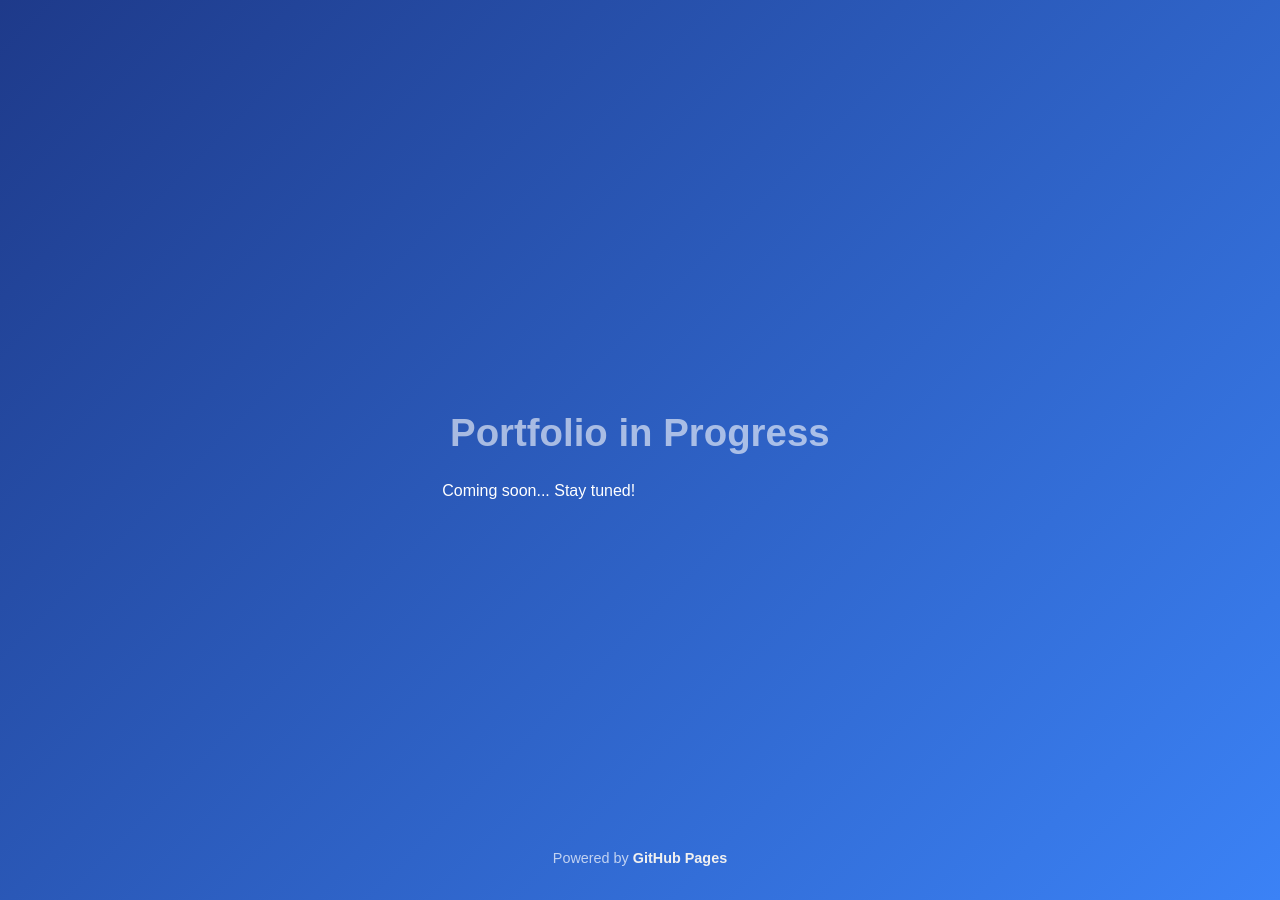
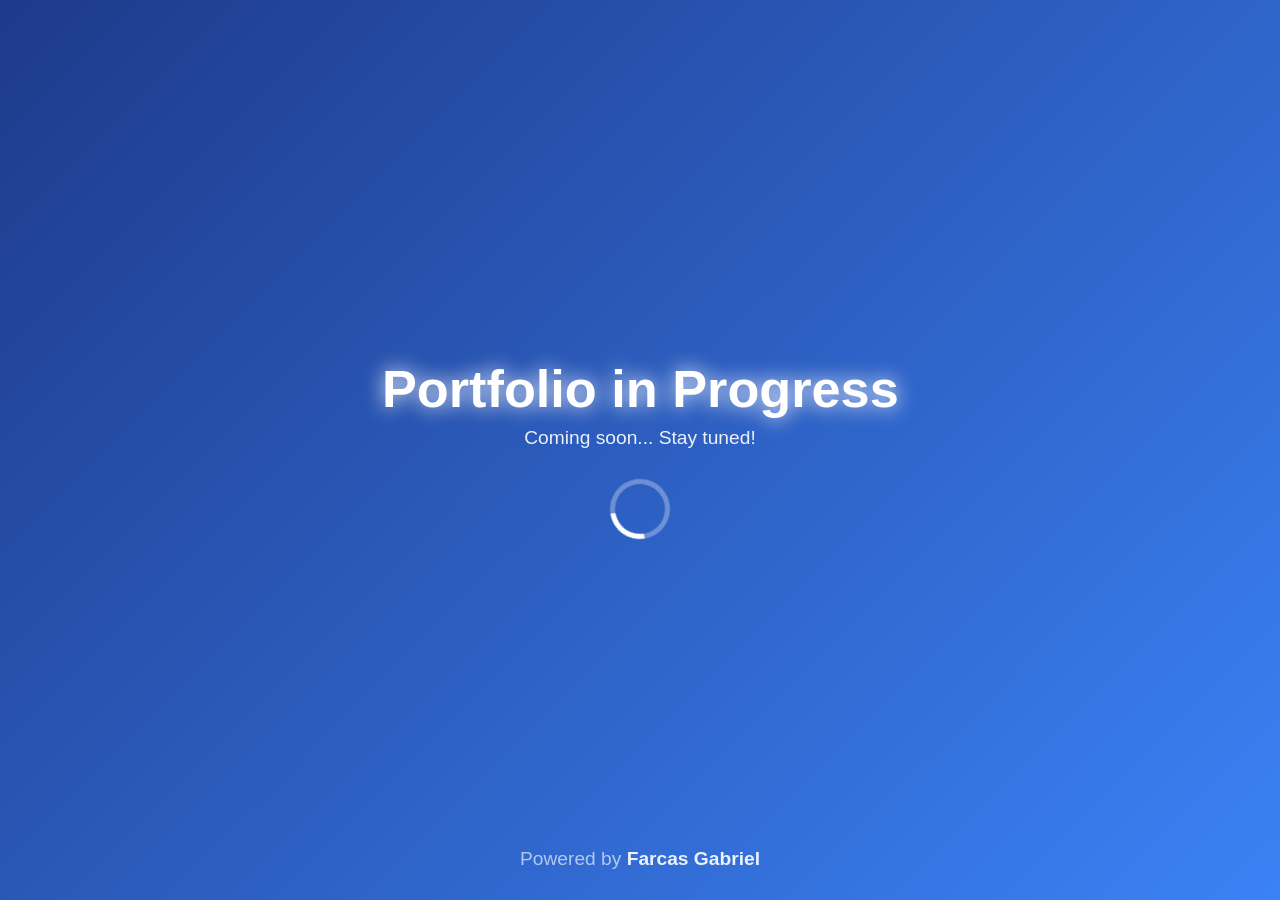
Before and after one commit to Gabr131cris/Farcas-Gabriel.github.io, a Jekyll site: the page index.html, which Jekyll copies as it is, in a window 1280 px wide. Built offline with Jekyll 4.4.1, drawn with Linux system fonts in a browser that asks for light colours.

Commit message:
Update index.html

```diff
--- a/index.html
+++ b/index.html
@@ -7,48 +7,99 @@
   <style>
     body {
       margin: 0;
-      font-family: Arial, sans-serif;
+      font-family: 'Arial', sans-serif;
       display: flex;
       align-items: center;
       justify-content: center;
+      flex-direction: column;
       min-height: 100vh;
       background: linear-gradient(135deg, #1e3a8a, #3b82f6);
-      color: #fff;
+      color: white;
       overflow: hidden;
     }
+
     h1 {
-      font-size: 2.5rem;
-      text-align: center;
-      animation: fadeIn 2s ease-in-out infinite alternate;
+      font-size: 3rem;
+      margin: 0;
+      animation: pulse 2s infinite;
     }
-    @keyframes fadeIn {
-      0% { opacity: 0.5; transform: scale(0.95); }
-      100% { opacity: 1; transform: scale(1); }
+
+    p {
+      margin: 10px 0;
+      font-size: 1.2rem;
+      opacity: 0.8;
+      animation: fadeIn 3s infinite alternate;
     }
+
+    .spinner {
+      margin-top: 20px;
+      width: 50px;
+      height: 50px;
+      border: 5px solid rgba(255, 255, 255, 0.3);
+      border-top: 5px solid white;
+      border-radius: 50%;
+      animation: spin 1s linear infinite;
+    }
+
     footer {
       position: absolute;
       bottom: 20px;
+      text-align: center;
       font-size: 0.9rem;
-      text-align: center;
       color: rgba(255, 255, 255, 0.7);
     }
+
     footer a {
-      color: #f0f0f0;
+      color: #fff;
       text-decoration: none;
       font-weight: bold;
+      transition: color 0.3s;
     }
+
     footer a:hover {
-      text-decoration: underline;
+      color: #ffcc00;
+    }
+
+    @keyframes pulse {
+      0% {
+        transform: scale(1);
+        text-shadow: 0 0 10px rgba(255, 255, 255, 0.8);
+      }
+      50% {
+        transform: scale(1.1);
+        text-shadow: 0 0 20px rgba(255, 255, 255, 1);
+      }
+      100% {
+        transform: scale(1);
+        text-shadow: 0 0 10px rgba(255, 255, 255, 0.8);
+      }
+    }
+
+    @keyframes fadeIn {
+      0% {
+        opacity: 0.6;
+      }
+      100% {
+        opacity: 1;
+      }
+    }
+
+    @keyframes spin {
+      0% {
+        transform: rotate(0deg);
+      }
+      100% {
+        transform: rotate(360deg);
+      }
     }
   </style>
 </head>
 <body>
-  <div>
-    <h1>Portfolio in Progress</h1>
-    <p>Coming soon... Stay tuned!</p>
-  </div>
+  <h1>Portfolio in Progress</h1>
+  <p>Coming soon... Stay tuned!</p>
+  <div class="spinner"></div>
   <footer>
-    <p>Powered by <a href="https://github.com/" target="_blank">GitHub Pages</a></p>
+    <p>Powered by <a href="Farcas Gabriel" target="_blank">Farcas Gabriel</a></p>
   </footer>
 </body>
 </html>
```
